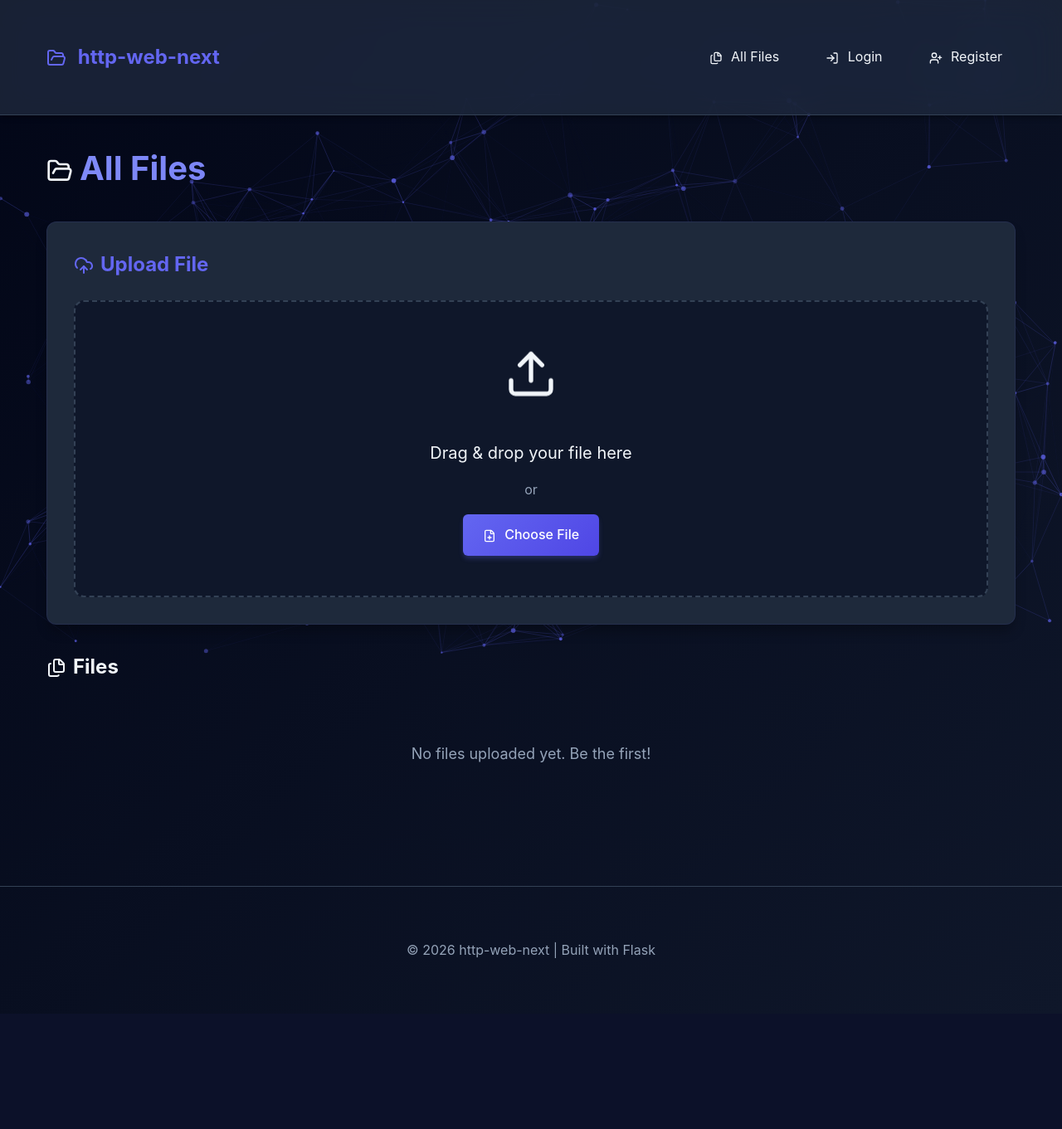
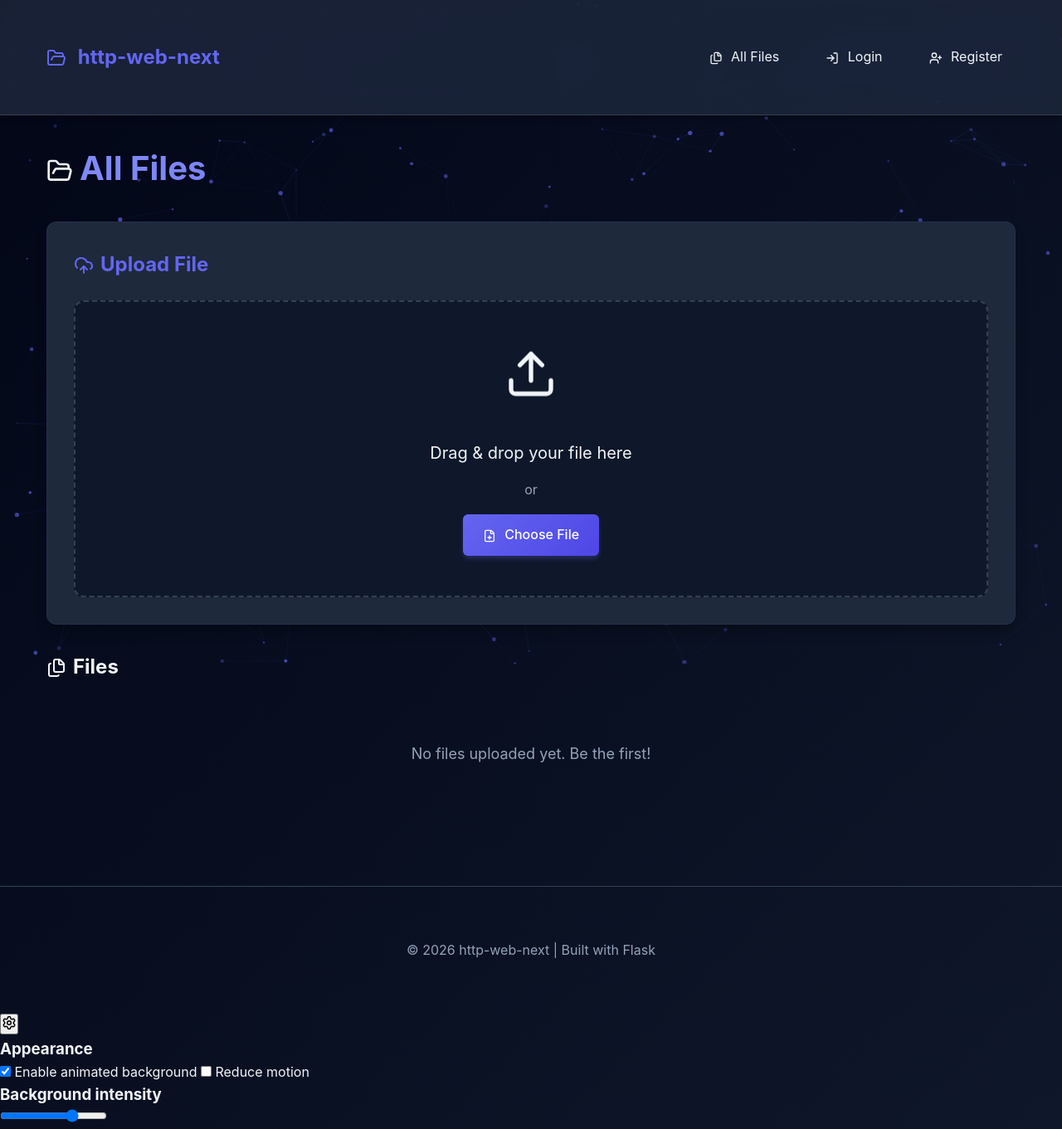
Before and after one commit to newnewsposes/http-web-next, a Flask app: page /files/ in a window 1280 px wide. Shown: the whole page at 83% size. Before the commit the page ends 1155 px from the top, so only its background shows below. Run offline with Flask 3, Linux system fonts and the light colour scheme; data that the repository does not hold is empty; some libraries are stand-ins or nearby versions.

Commit message:
Add background intensity controls, respect reduced-motion, dynamic particle scaling, and settings panel

```diff
--- a/app/static/js/background.js
+++ b/app/static/js/background.js
@@ -7,12 +7,19 @@ class InteractiveBackground {
         this.canvas = document.createElement('canvas');
         this.ctx = this.canvas.getContext('2d');
         this.particles = [];
-        this.mouse = { x: 0, y: 0 };
-        this.particleCount = 150; // Increased from 80
+        this.mouse = { x: -9999, y: -9999 };
+        this.baseParticleCount = 150; // base max
+        this.particleCount = this.baseParticleCount;
+        this.connectionDistance = 150;
+        this.running = true;
+        this.intensity = parseInt(localStorage.getItem('bgIntensity') || '70', 10); // 0-100
+
+        this.mouseNeedsUpdate = false; // for rAF throttling
 
         this.setupCanvas();
         this.createParticles();
         this.setupEventListeners();
+        this.handleVisibility();
         this.animate();
     }
 
@@ -27,6 +34,11 @@ class InteractiveBackground {
         document.body.prepend(this.canvas);
 
         this.resize();
+
+        // Respect background intensity stored in localStorage
+        const intensity = parseInt(localStorage.getItem('bgIntensity') || '70', 10);
+        this.particleCount = Math.max(40, Math.floor(this.baseParticleCount * (intensity / 100)));
+        this.connectionDistance = 80 + Math.floor(70 * (intensity / 100));
     }
 
     resize() {
@@ -49,14 +61,15 @@ class InteractiveBackground {
     }
 
     createParticles() {
+        this.particles = [];
         for (let i = 0; i < this.particleCount; i++) {
             this.particles.push({
                 x: Math.random() * this.canvas.width,
                 y: Math.random() * this.canvas.height,
-                vx: (Math.random() - 0.5) * 1.2, // Faster movement
-                vy: (Math.random() - 0.5) * 1.2, // Faster movement
-                radius: Math.random() * 2 + 1,
-                opacity: Math.random() * 0.5 + 0.3
+                vx: (Math.random() - 0.5) * (0.8 + Math.random() * 1.4),
+                vy: (Math.random() - 0.5) * (0.8 + Math.random() * 1.4),
+                radius: Math.random() * 2 + 0.8,
+                opacity: Math.random() * 0.5 + 0.2
             });
         }
     }
@@ -113,17 +126,17 @@ class InteractiveBackground {
             this.ctx.fillStyle = `rgba(99, 102, 241, ${particle.opacity})`;
             this.ctx.fill();
 
-            // Draw connections (increased distance for denser mesh)
+                // Draw connections (distance depends on intensity)
             this.particles.slice(i + 1).forEach(otherParticle => {
                 const dx = otherParticle.x - particle.x;
                 const dy = otherParticle.y - particle.y;
                 const distance = Math.sqrt(dx * dx + dy * dy);
 
-                if (distance < 150) { // Increased from 120
-                    const opacity = (1 - distance / 150) * 0.4; // Brighter lines
+                if (distance < this.connectionDistance) {
+                    const opacity = (1 - distance / this.connectionDistance) * (0.5 * (this.intensity / 100));
                     this.ctx.beginPath();
                     this.ctx.strokeStyle = `rgba(99, 102, 241, ${opacity})`;
-                    this.ctx.lineWidth = 0.8; // Thicker lines
+                    this.ctx.lineWidth = 0.6 * (this.intensity / 100);
                     this.ctx.moveTo(particle.x, particle.y);
                     this.ctx.lineTo(otherParticle.x, otherParticle.y);
                     this.ctx.stroke();
@@ -133,9 +146,31 @@ class InteractiveBackground {
 
         requestAnimationFrame(() => this.animate());
     }
+
+    handleVisibility() {
+        document.addEventListener('visibilitychange', () => {
+            this.running = !document.hidden;
+        });
+    }
+
+    setIntensity(value) {
+        this.intensity = value;
+        localStorage.setItem('bgIntensity', String(value));
+        // Recompute particle count and connection distance
+        this.particleCount = Math.max(40, Math.floor(this.baseParticleCount * (this.intensity / 100)));
+        this.connectionDistance = 80 + Math.floor(70 * (this.intensity / 100));
+        this.createParticles();
+    }
 }
 
-// Initialize on page load
+// Expose InteractiveBackground to global so we can lazy-init
+window.InteractiveBackground = InteractiveBackground;
+
+// Initialize on page load only if allowed (base file may lazy-load)
 document.addEventListener('DOMContentLoaded', () => {
-    new InteractiveBackground();
+    const saved = localStorage.getItem('bgEnabled');
+    const allow = saved !== 'false' && !document.body.classList.contains('reduced-motion');
+    if (allow) {
+        new InteractiveBackground();
+    }
 });
--- a/app/templates/base.html
+++ b/app/templates/base.html
@@ -73,6 +73,8 @@
         </div>
     </footer>
 
+    {% include 'partials/settings.html' %}
+
     <!-- Interactive background -->
     <script src="{{ url_for('static', filename='js/background.js') }}" defer></script>
 
@@ -106,8 +108,11 @@
             if (window.lucide) setTimeout(() => lucide.createIcons(), 100);
 
             // Lazy-load background after 1s (to avoid blocking)
-            if ('matchMedia' in window && window.matchMedia('(prefers-reduced-motion: reduce)').matches) {
+            // Respect prefers-reduced-motion or user's saved preference
+            const savedPref = localStorage.getItem('reduceMotion');
+            if (savedPref === 'true' || ('matchMedia' in window && window.matchMedia('(prefers-reduced-motion: reduce)').matches)) {
                 window.enableInteractiveBg = false;
+                document.body.classList.add('reduced-motion');
             } else {
                 window.enableInteractiveBg = true;
                 setTimeout(() => {
@@ -116,6 +121,52 @@
                     } catch (e) { /* ignore */ }
                 }, 1000);
             }
+
+            // Settings UI handlers
+            const settingsToggle = document.getElementById('settings-toggle');
+            const settingsPanel = document.getElementById('settings-panel');
+            if (settingsToggle && settingsPanel) {
+                settingsToggle.addEventListener('click', () => {
+                    settingsPanel.classList.toggle('open');
+                });
+
+                // Background enable/disable
+                const bgToggle = document.getElementById('bg-toggle');
+                if (bgToggle) {
+                    bgToggle.checked = localStorage.getItem('bgEnabled') !== 'false';
+                    bgToggle.addEventListener('change', (e) => {
+                        localStorage.setItem('bgEnabled', e.target.checked ? 'true' : 'false');
+                        if (!e.target.checked) {
+                            // remove canvas if exists
+                            const canvas = document.querySelector('canvas');
+                            if (canvas) canvas.remove();
+                            window.enableInteractiveBg = false;
+                        } else {
+                            window.enableInteractiveBg = true;
+                            try { if (window.InteractiveBackground) new InteractiveBackground(); } catch(e){}
+                        }
+                    });
+                }
+
+                const reduceMotionToggle = document.getElementById('reduce-motion-toggle');
+                if (reduceMotionToggle) {
+                    reduceMotionToggle.checked = localStorage.getItem('reduceMotion') === 'true';
+                    reduceMotionToggle.addEventListener('change', (e) => {
+                        localStorage.setItem('reduceMotion', e.target.checked ? 'true' : 'false');
+                        if (e.target.checked) {
+                            document.body.classList.add('reduced-motion');
+                            // remove canvas
+                            const canvas = document.querySelector('canvas');
+                            if (canvas) canvas.remove();
+                            window.enableInteractiveBg = false;
+                        } else {
+                            document.body.classList.remove('reduced-motion');
+                            window.enableInteractiveBg = true;
+                            try { if (window.InteractiveBackground) new InteractiveBackground(); } catch(e){}
+                        }
+                    });
+                }
+            }
         });
     </script>
 </body>
--- /dev/null
+++ b/app/templates/partials/settings.html
@@ -0,0 +1,13 @@
+<div id="settings-panel" class="settings-panel">
+  <button id="settings-toggle" class="settings-button" aria-label="Settings">
+    <i data-lucide="settings" style="width:18px;height:18px;"></i>
+  </button>
+  <div class="settings-content">
+    <h3>Appearance</h3>
+    <label class="settings-row"><input type="checkbox" id="bg-toggle"> Enable animated background</label>
+    <label class="settings-row"><input type="checkbox" id="reduce-motion-toggle"> Reduce motion</label>
+    <h3>Background intensity</h3>
+    <input type="range" id="bg-intensity" min="0" max="100" value="70">
+  </div>
+</div>
+<script>setTimeout(()=>lucide.createIcons(),50)</script>
```
